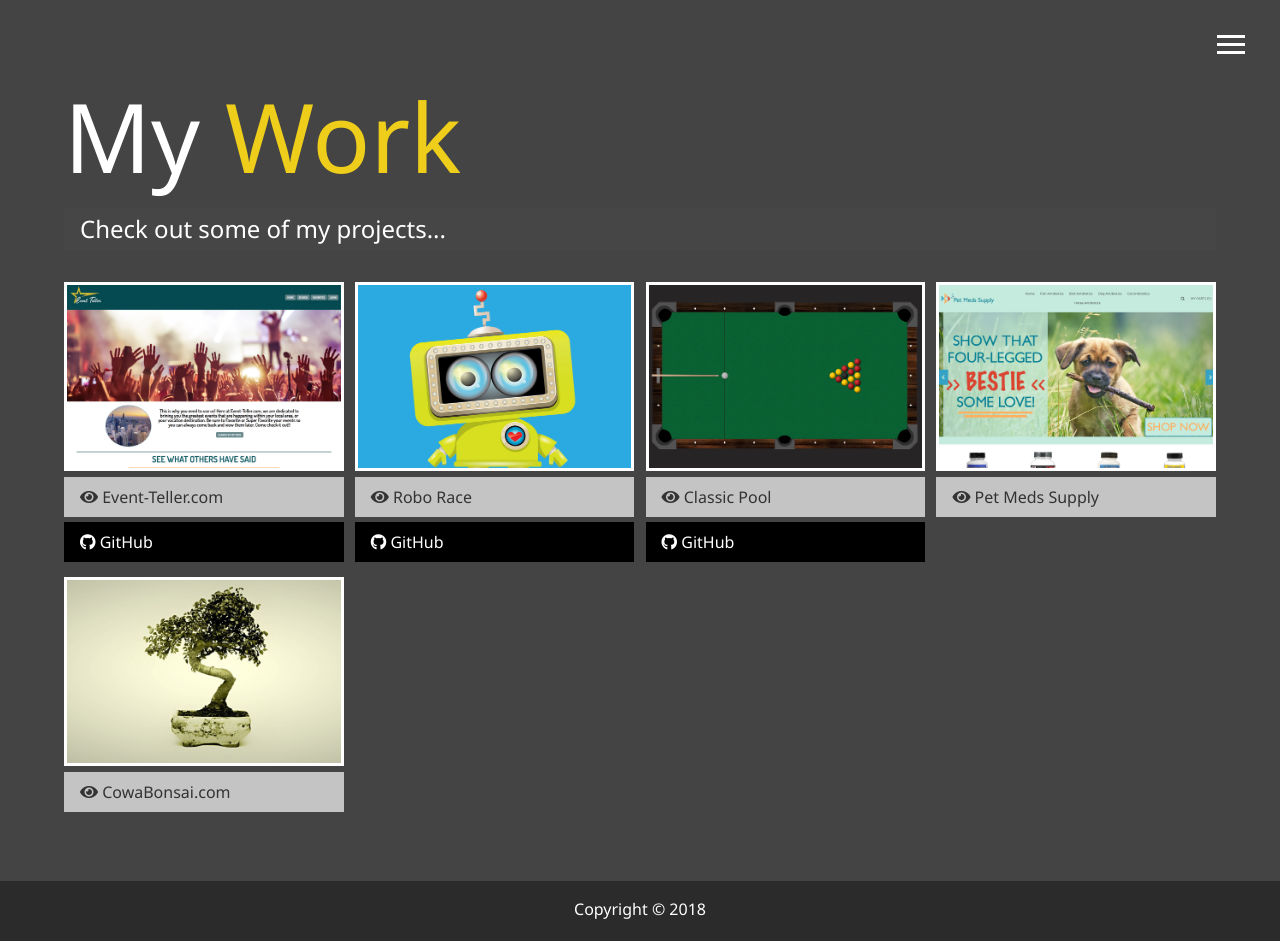
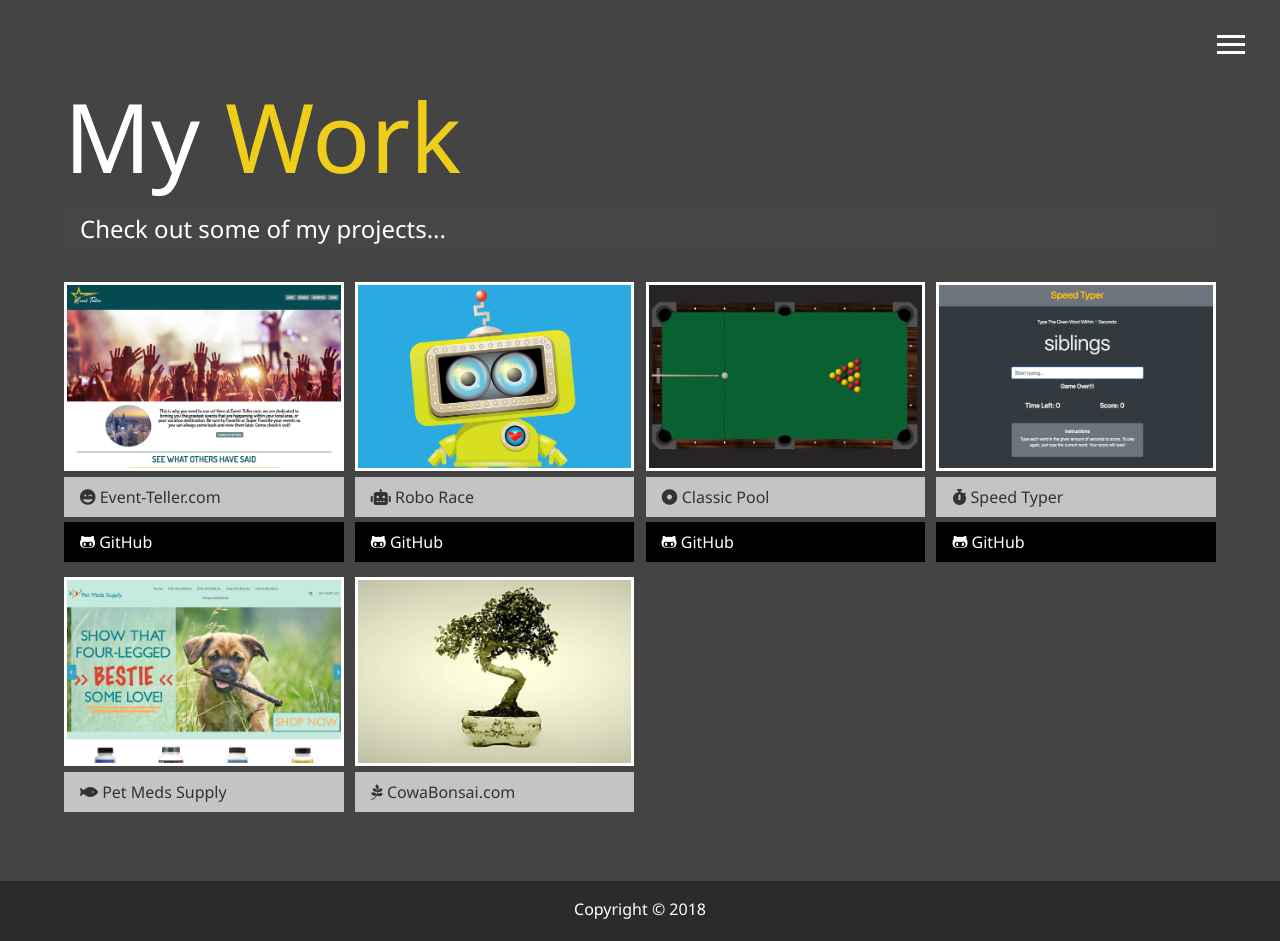
Before and after one commit to MurrTuck/modern_portfolio, a website: page dist/work.html in a window 1280 px wide. Drawn offline with Linux system fonts and the light colour scheme.

Commit message:
Adding new project

```diff
--- a/dist/work.html
+++ b/dist/work.html
@@ -64,10 +64,12 @@
                     <img src="img/projects/project.1.jpg" alt="Event-Teller.com">
                 </a>
                 <a href="https://event-teller.com/#/" class="btn-light">
-                    <i class="fas fa-eye"></i> Event-Teller.com
+                    <!-- <i class="fas fa-eye"></i> Event-Teller.com -->
+                    <i class="fas fa-grin-wink"></i> Event-Teller.com
                 </a>
                 <a href="https://github.com/MurrTuck/Event-Teller" class="btn-dark">
-                    <i class="fab fa-github"></i> GitHub
+                    <!-- <i class="fab fa-github"></i> GitHub -->
+                    <i class="fab fa-github-alt"></i> GitHub
                 </a>
             </div>
             <div class="item">
@@ -75,10 +77,10 @@
                     <img src="img/projects/project.2.jpg" alt="RoboRaceGame.com">
                 </a>
                 <a href="https://roboracegame.com/#/" class="btn-light">
-                    <i class="fas fa-eye"></i> Robo Race
+                    <i class="fas fa-robot"></i> Robo Race
                 </a>
                 <a href="https://github.com/team-electron/RoboRace" class="btn-dark">
-                    <i class="fab fa-github"></i> GitHub
+                    <i class="fab fa-github-alt"></i> GitHub
                 </a>
             </div>
             <div class="item">
@@ -86,10 +88,21 @@
                     <img src="img/projects/project.3.jpg" alt="Classic Pool Game">
                 </a>
                 <a href="https://github.com/MurrTuck/classicPoolGame" class="btn-light">
-                    <i class="fas fa-eye"></i> Classic Pool
+                    <i class="fas fa-dot-circle"></i> Classic Pool
                 </a>
                 <a href="https://github.com/MurrTuck/classicPoolGame" class="btn-dark">
-                    <i class="fab fa-github"></i> GitHub
+                    <i class="fab fa-github-alt"></i> GitHub
+                </a>
+            </div>
+            <div class="item">
+                <a href="https://github.com/MurrTuck/SpeedTyper">
+                    <img src="img/projects/project.6.jpg" alt="Speed Typer">
+                </a>
+                <a href="https://github.com/MurrTuck/SpeedTyper" class="btn-light">
+                    <i class="fas fa-stopwatch"></i> Speed Typer
+                </a>
+                <a href="https://github.com/MurrTuck/SpeedTyper" class="btn-dark">
+                    <i class="fab fa-github-alt"></i> GitHub
                 </a>
             </div>
             <div class="item">
@@ -97,7 +110,7 @@
                     <img src="img/projects/project.4.jpg" alt="Pet Meds Supply">
                 </a>
                 <a href="http://www.petmedssupply.com/" class="btn-light">
-                    <i class="fas fa-eye"></i> Pet Meds Supply
+                    <i class="fas fa-fish"></i> Pet Meds Supply
                 </a>
                 <!-- <a href="http://www.petmedssupply.com/" class="btn-dark">
                     <i class="fab fa-github"></i> GitHub
@@ -108,7 +121,7 @@
                     <img src="img/projects/project.5.jpg" alt="Bonsai Tree">
                 </a>
                 <a href="http://www.cowabonsai.com/" class="btn-light">
-                    <i class="fas fa-eye"></i> CowaBonsai.com
+                    <i class="fab fa-pagelines"></i> CowaBonsai.com
                 </a>
                 <!-- <a href="http://www.cowabonsai.com/" class="btn-dark">
                     <i class="fab fa-github"></i> GitHub
```
Also changed, not shown: dist/img/projects/project.6.jpg (added).
